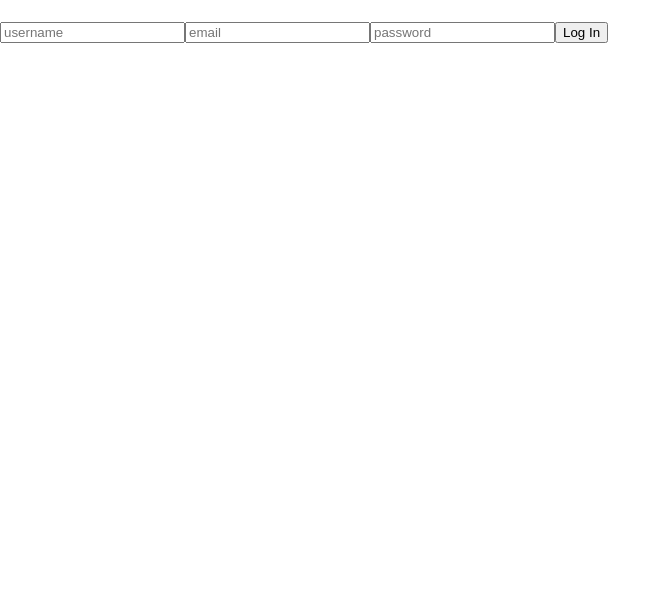
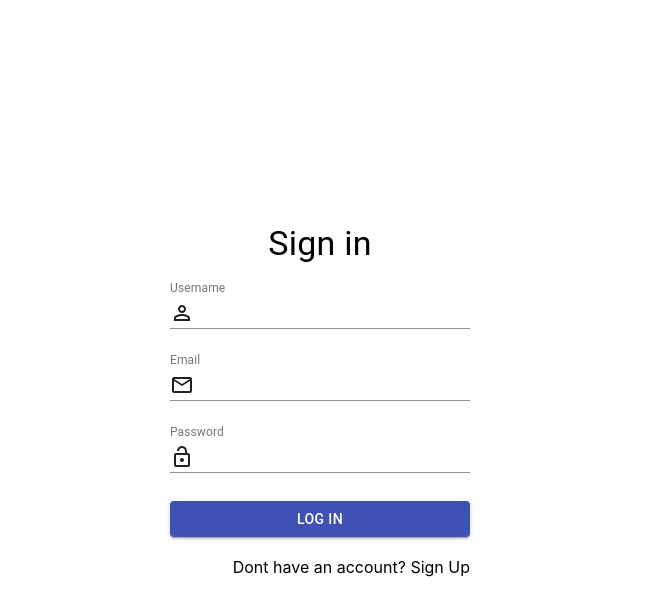
Before and after one commit to FluroWhiteSnow/Sustainability-front-end, a React (Create React App) app: page / in a window 1280 px wide. Shown: the top 616 px of the page, without its empty margins (0-671 px from the left). Built offline with nearby package versions, Linux system fonts and the light colour scheme.

Commit message:
added basic styling to sign in page

```diff
--- a/package.json
+++ b/package.json
@@ -3,6 +3,8 @@
   "version": "0.1.0",
   "private": true,
   "dependencies": {
+    "@material-ui/core": "^4.12.2",
+    "@material-ui/icons": "^4.11.2",
     "@testing-library/jest-dom": "^5.11.4",
     "@testing-library/react": "^11.1.0",
     "@testing-library/user-event": "^12.1.10",
--- a/src/components/Login.jsx
+++ b/src/components/Login.jsx
@@ -1,6 +1,30 @@
 import React, { useState } from "react";
 import { useAuth } from "./contexts/AuthProvider";
 import { Link } from "react-router-dom";
+import "../stylesheets/App.css";
+import { Grid, InputAdornment } from "@material-ui/core";
+import { TextField } from "@material-ui/core";
+import { Button } from "@material-ui/core";
+import { Typography } from "@material-ui/core";
+import {
+  createTheme,
+  responsiveFontSizes,
+  ThemeProvider,
+} from "@material-ui/core/styles";
+import {
+  PermIdentityOutlined,
+  LockOpen,
+  MailOutline,
+  ArrowRightTwoTone,
+} from "@material-ui/icons";
+
+const theme = createTheme({
+  typography: {
+    SignUpLink: {
+      fontSize: 2,
+    },
+  },
+});
 
 export default function Login({ history }) {
   const [errorMessage, setErrorMessage] = useState("");
@@ -47,34 +71,118 @@ export default function Login({ history }) {
   return (
     <div>
       <form noValidate onSubmit={submitLogin}>
-        <h1>{errorMessage}</h1>
-        <input
-          type="text"
+        <Grid container style={{ minHeight: "100vh" }}>
+          <Grid
+            container
+            item
+            xs={12}
+            sm={6}
+            alignItems="center"
+            direction="column"
+            justifyContent="space-between"
+            style={{ padding: 10 }}
+          >
+            <div />
+            <div
+              style={{
+                display: "flex",
+                flexDirection: "column",
+                maxWidth: 400,
+                minWidth: 300,
+              }}
+            >
+              <Grid container justifyContent="center">
+                <Typography component="h1" variant="h4">
+                  Sign in
+                </Typography>
+              </Grid>
+              <TextField
+                label="Username"
+                margin="normal"
                 value={loginForm.username}
                 onChange={changeInput}
-          label="username"
                 name="username"
-          placeholder="username"
-        />
-
-        <input
-          type="text"
+                InputProps={{
+                  startAdornment: (
+                    <InputAdornment position="start">
+                      <PermIdentityOutlined />
+                    </InputAdornment>
+                  ),
+                }}
+              ></TextField>
+              <TextField
+                label="Email"
+                margin="normal"
                 value={loginForm.email}
                 onChange={changeInput}
                 name="email"
-          placeholder="email"
-        />
-
-        <input
-          type="text"
+                InputProps={{
+                  startAdornment: (
+                    <InputAdornment position="start">
+                      <MailOutline />
+                    </InputAdornment>
+                  ),
+                }}
+              ></TextField>
+              <TextField
+                label="Password"
+                margin="normal"
                 value={loginForm.password}
                 onChange={changeInput}
                 name="password"
-          placeholder="password"
-        />
-
-        <button type="submit">Log In</button>
+                InputProps={{
+                  startAdornment: (
+                    <InputAdornment position="start">
+                      <LockOpen />
+                    </InputAdornment>
+                  ),
+                }}
+              ></TextField>
+              <div style={{ height: 20 }} />
+              <Button type="submit" color="primary" variant="contained">
+                Log In
+              </Button>
+              <div style={{ height: 20 }} />
+              <ThemeProvider theme={theme}>
+                <Typography variant="SignUpLink" align="right">
+                  Dont have an account? Sign Up
+                </Typography>
+              </ThemeProvider>
+            </div>
+            <div />
+          </Grid>
+        </Grid>
       </form>
     </div>
   );
 }
+
+// <form noValidate onSubmit={submitLogin}>
+//         <h1>{errorMessage}</h1>
+//         <input
+//           type="text"
+//           value={loginForm.username}
+//           onChange={changeInput}
+//           label="username"
+//           name="username"
+//           placeholder="username"
+//         />
+
+//         <input
+//           type="text"
+//           value={loginForm.email}
+//           onChange={changeInput}
+//           name="email"
+//           placeholder="email"
+//         />
+
+//         <input
+//           type="text"
+//           value={loginForm.password}
+//           onChange={changeInput}
+//           name="password"
+//           placeholder="password"
+//         />
+
+//         <button type="submit">Log In</button>
+//       </form>
--- a/src/stylesheets/App.css
+++ b/src/stylesheets/App.css
@@ -1,38 +1,5 @@
-.App {
-  text-align: center;
+* {
+  box-sizing: border-box;
+  margin: 0;
+  padding: 0;
 }
-
-.App-logo {
-  height: 40vmin;
-  pointer-events: none;
-}
-
-@media (prefers-reduced-motion: no-preference) {
-  .App-logo {
-    animation: App-logo-spin infinite 20s linear;
-  }
-}
-
-.App-header {
-  background-color: #282c34;
-  min-height: 100vh;
-  display: flex;
-  flex-direction: column;
-  align-items: center;
-  justify-content: center;
-  font-size: calc(10px + 2vmin);
-  color: white;
-}
-
-.App-link {
-  color: #61dafb;
-}
-
-@keyframes App-logo-spin {
-  from {
-    transform: rotate(0deg);
-  }
-  to {
-    transform: rotate(360deg);
-  }
-}
```
Also changed, not shown: 1 other file (tests, documents, lock files or other folders). Lines whose indentation alone changed are shown as unchanged.
